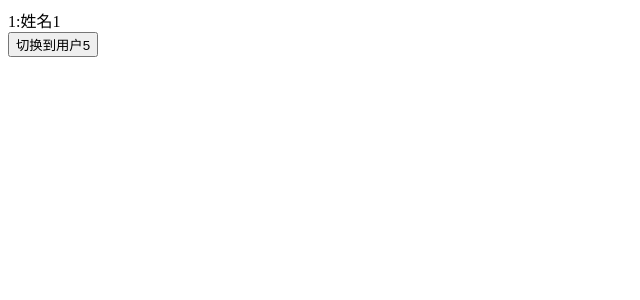
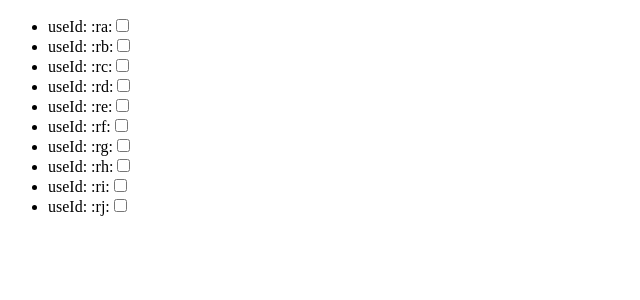
Before and after one commit to supercll/learn-react18, a React (Vite) app: page / in a window 1280 px wide. Shown: the top 300 px of the page, without its empty margins (0-640 px from the left). Built offline with nearby package versions, Linux system fonts and the light colour scheme.

Commit message:
feat: useId

```diff
--- /dev/null
+++ b/routes/useId.jsx
@@ -0,0 +1,27 @@
+import React, { useId } from 'react'
+function UseId() {
+  const id = useId()
+  console.log(id)
+  return (
+    <div>
+      <label htmlFor={id}>useId: {id}</label>
+      <input type="checkbox" id={id} />
+    </div>
+  )
+}
+
+function UseIdList() {
+  return (
+    <ul>
+      {new Array(10).fill(0).map(item => {
+        const id = useId()
+        return (
+          <li key={id}>
+            <UseId></UseId>
+          </li>
+        )
+      })}
+    </ul>
+  )
+}
+export default UseIdList
--- a/src/main.jsx
+++ b/src/main.jsx
@@ -10,12 +10,14 @@ import StartTransition from '../routes/StartTransition'
 import UpdatePriorityPage from '../routes/UpdatePriorityPage'
 import UseDeferredValuePage from '../routes/UseDeferredValuePage'
 import UseTransitionPage from '../routes/UseTransitionPage'
+import UseId from '../routes/useId'
 
 // const element = <NewBatchUpdatePage></NewBatchUpdatePage>
 // const element = <SuspensePage></SuspensePage>
 // const element = <StartTransition></StartTransition>
 // const element = <UpdatePriorityPage></UpdatePriorityPage>
 // const element = <UseDeferredValuePage></UseDeferredValuePage>
-const element = <UseTransitionPage></UseTransitionPage>
+// const element = <UseTransitionPage></UseTransitionPage>
+const element = <UseId></UseId>
 
 createRoot(root).render(element)
```
